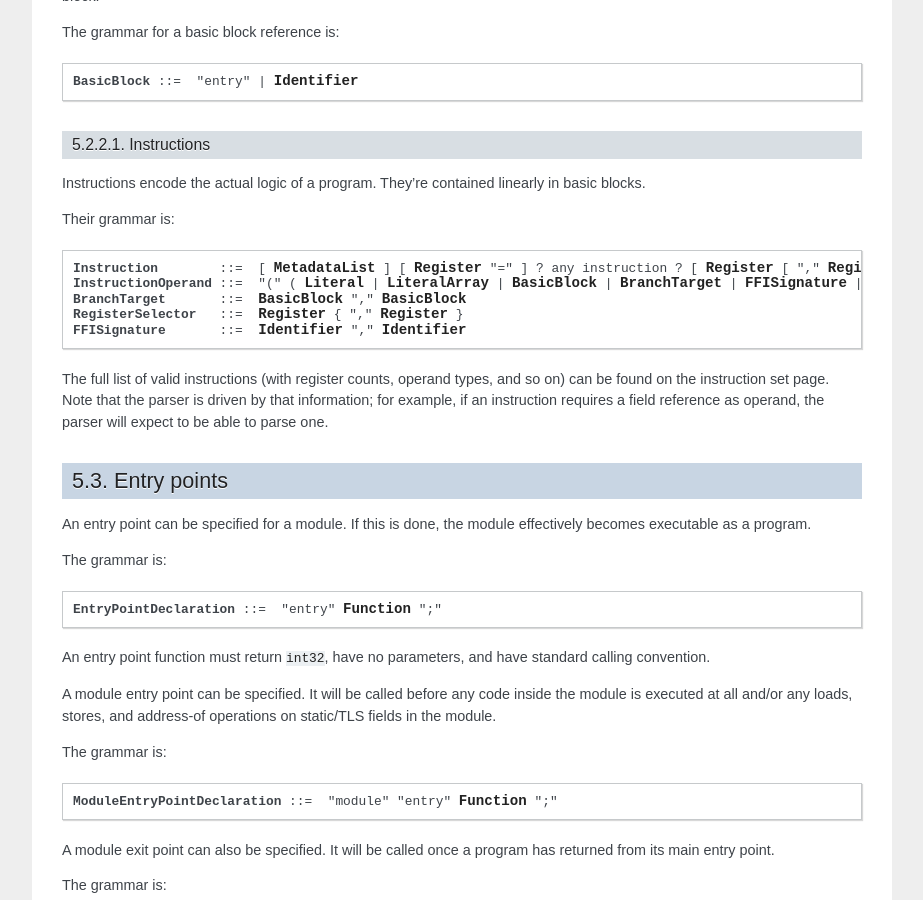
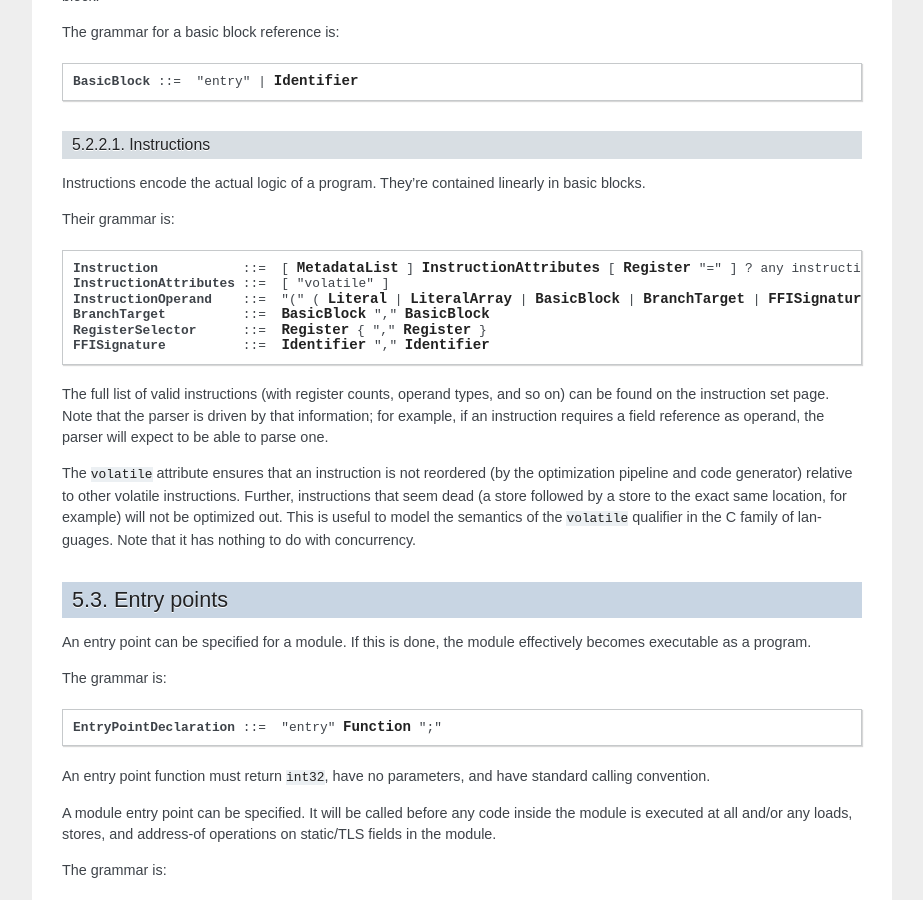
Before and after one commit to lycus/mci, a Sphinx documentation site: the page built from docs/assembly_language.rst, in a window 1280 px wide and 900 px high, scrolled down 3235 px. Shown: the whole window, without its empty margins (198-1121 px from the left). Built offline with Sphinx 7.4.7, drawn with Linux system fonts in a browser that asks for light colours.

Commit message:
Implement instruction attributes and the volatile attribute.

```diff
--- a/docs/assembly_language.rst
+++ b/docs/assembly_language.rst
@@ -202,7 +202,8 @@ in basic blocks.
 Their grammar is:
 
 .. productionlist::
-    Instruction : [ `MetadataList` ] [ `Register` "=" ] ? any instruction ? [ `Register` [ "," `Register` [ "," `Register` ] ] ] [ `InstructionOperand` ] ";"
+    Instruction : [ `MetadataList` ] `InstructionAttributes` [ `Register` "=" ] ? any instruction ? [ `Register` [ "," `Register` [ "," `Register` ] ] ] [ `InstructionOperand` ] ";"
+    InstructionAttributes : [ "volatile" ]
     InstructionOperand : "(" ( `Literal` | `LiteralArray` | `BasicBlock` | `BranchTarget` | `FFISignature` | `TypeSpecification` | `Field` | `Function` ) ")"
     BranchTarget : `BasicBlock` "," `BasicBlock`
     RegisterSelector : `Register` { "," `Register` }
@@ -212,6 +213,13 @@ The full list of valid instructions (with register counts, operand types, and
 so on) can be found on the instruction set page. Note that the parser is
 driven by that information; for example, if an instruction requires a field
 reference as operand, the parser will expect to be able to parse one.
+
+The ``volatile`` attribute ensures that an instruction is not reordered (by
+the optimization pipeline and code generator) relative to other volatile
+instructions. Further, instructions that seem dead (a store followed by a
+store to the exact same location, for example) will not be optimized out. This
+is useful to model the semantics of the ``volatile`` qualifier in the C family
+of languages. Note that it has nothing to do with concurrency.
 
 Entry points
 ++++++++++++
```
Also changed, not shown: 12 other files.
